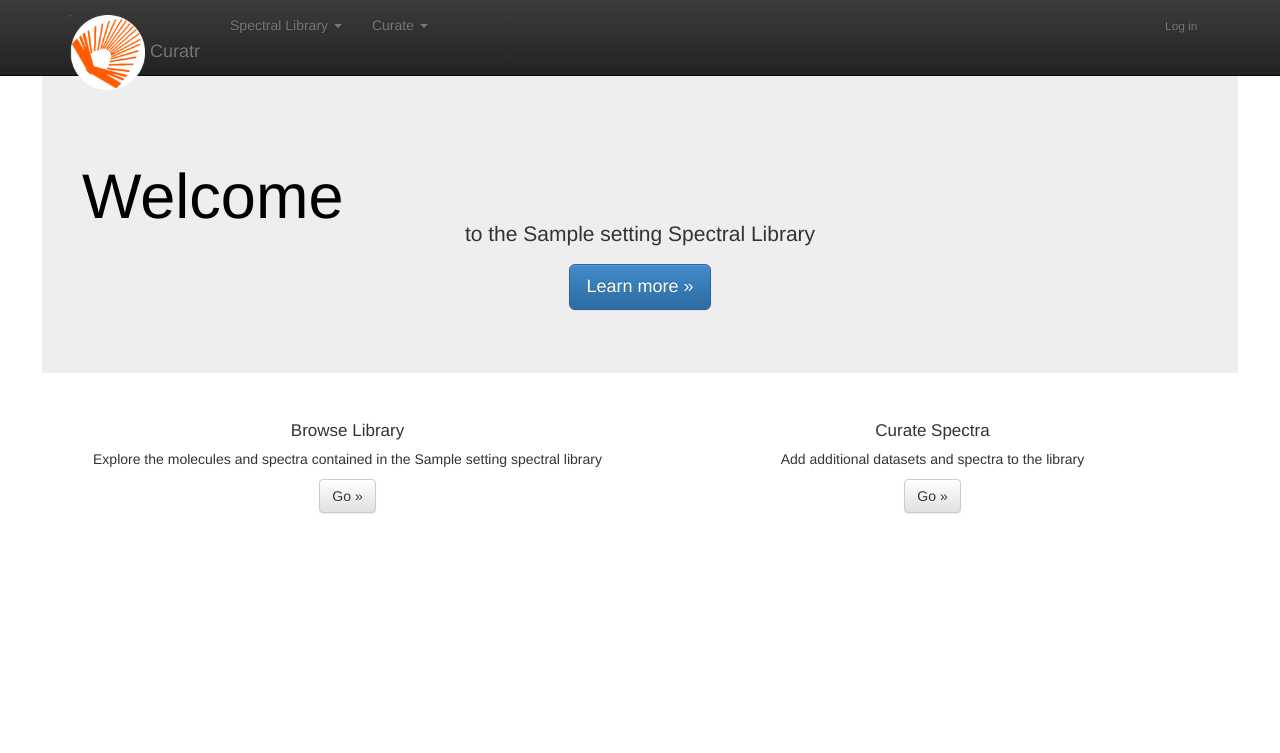
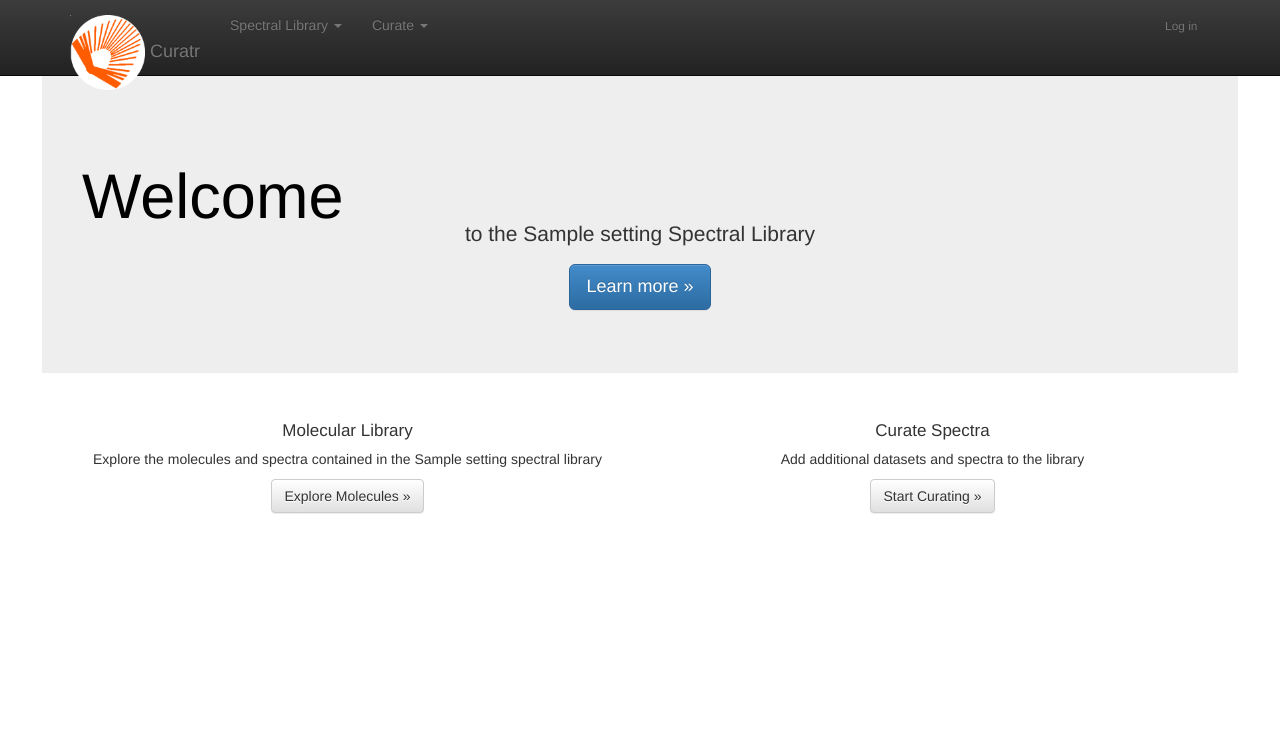
Before and after one commit to alexandrovteam/curatr, a Django app: template mcf_standard_browser/standards_review/templates/mcf_standards_browse/home_page.html in a window 1280 px wide. Shown: the top 753 px of the page. Run offline with Django 3.2, Linux system fonts and the light colour scheme; the template is opened without the code that fills it: most values are stand-ins (such as "Sample title", 1, 10 or a date in 2020); parts of the project's set-up code (start-up, migrations or seed data) failed here and were passed over; some libraries are stand-ins or nearby versions; some web fonts are replaced.

Commit message:
updating text and default link

```diff
--- a/mcf_standard_browser/standards_review/templates/mcf_standards_browse/home_page.html
+++ b/mcf_standard_browser/standards_review/templates/mcf_standards_browse/home_page.html
@@ -18,14 +18,14 @@
       <!-- Example row of columns -->
       <div class="row">
         <div class="col-md-6">
-          <h2>Browse Library</h2>
+          <h2>Molecular Library</h2>
           <p>Explore the molecules and spectra contained in the {{settings.INSTITUTE_NAME}} spectral library </p>
-          <p><a class="btn btn-default" href="{% url 'library-home' %}" role="button">Go &raquo;</a></p>
+          <p><a class="btn btn-default" href="{% url 'molecule-list' %}" role="button">Explore Molecules &raquo;</a></p>
         </div>
         <div class="col-md-6">
           <h2>Curate Spectra</h2>
           <p>Add additional datasets and spectra to the library</p>
-          <p><a class="btn btn-default" href="{% url 'curate-home' %}" role="button">Go &raquo;</a></p>
+          <p><a class="btn btn-default" href="{% url 'curate-home' %}" role="button">Start Curating &raquo;</a></p>
        </div>
     </div> <!-- /container -->
 
```
